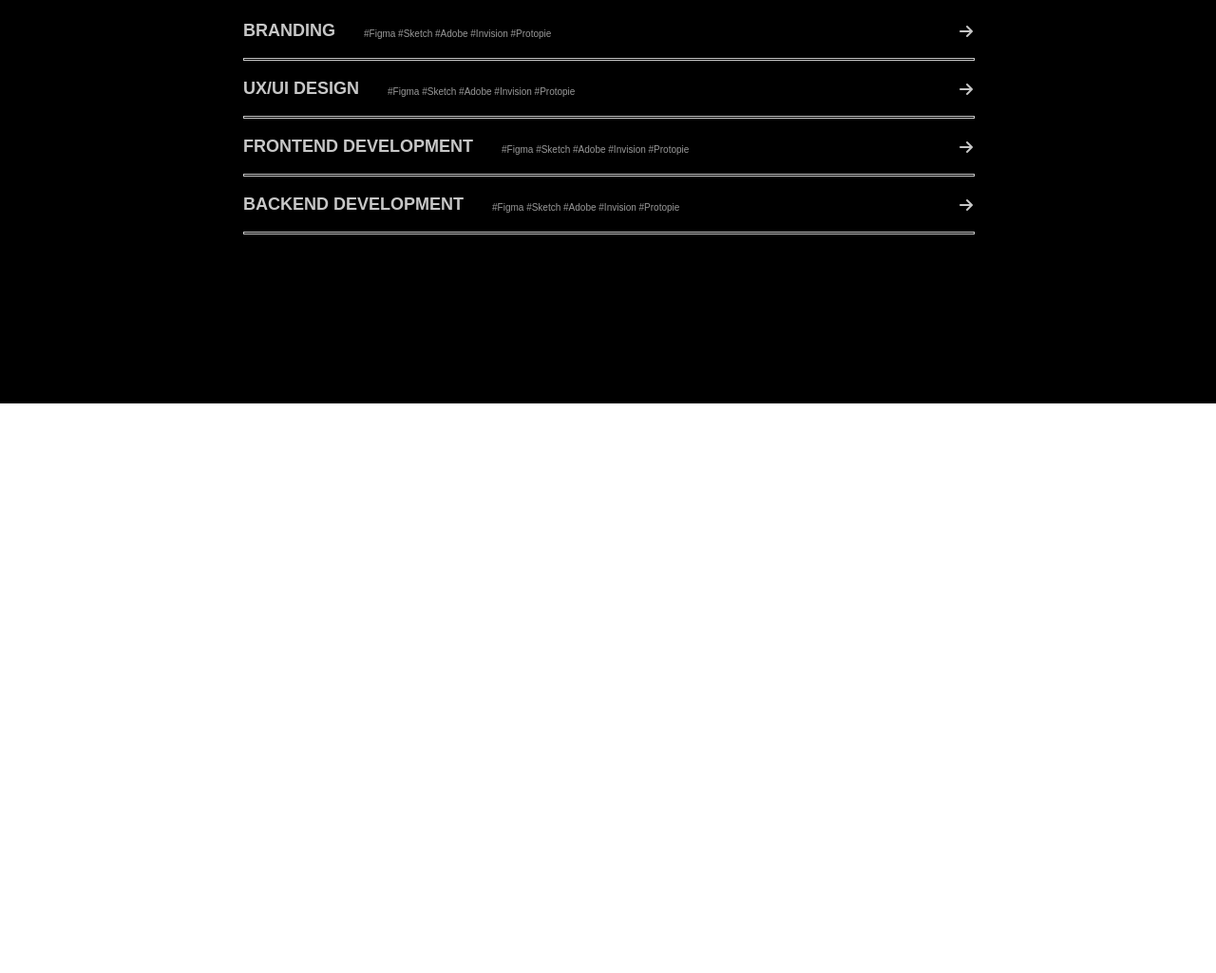
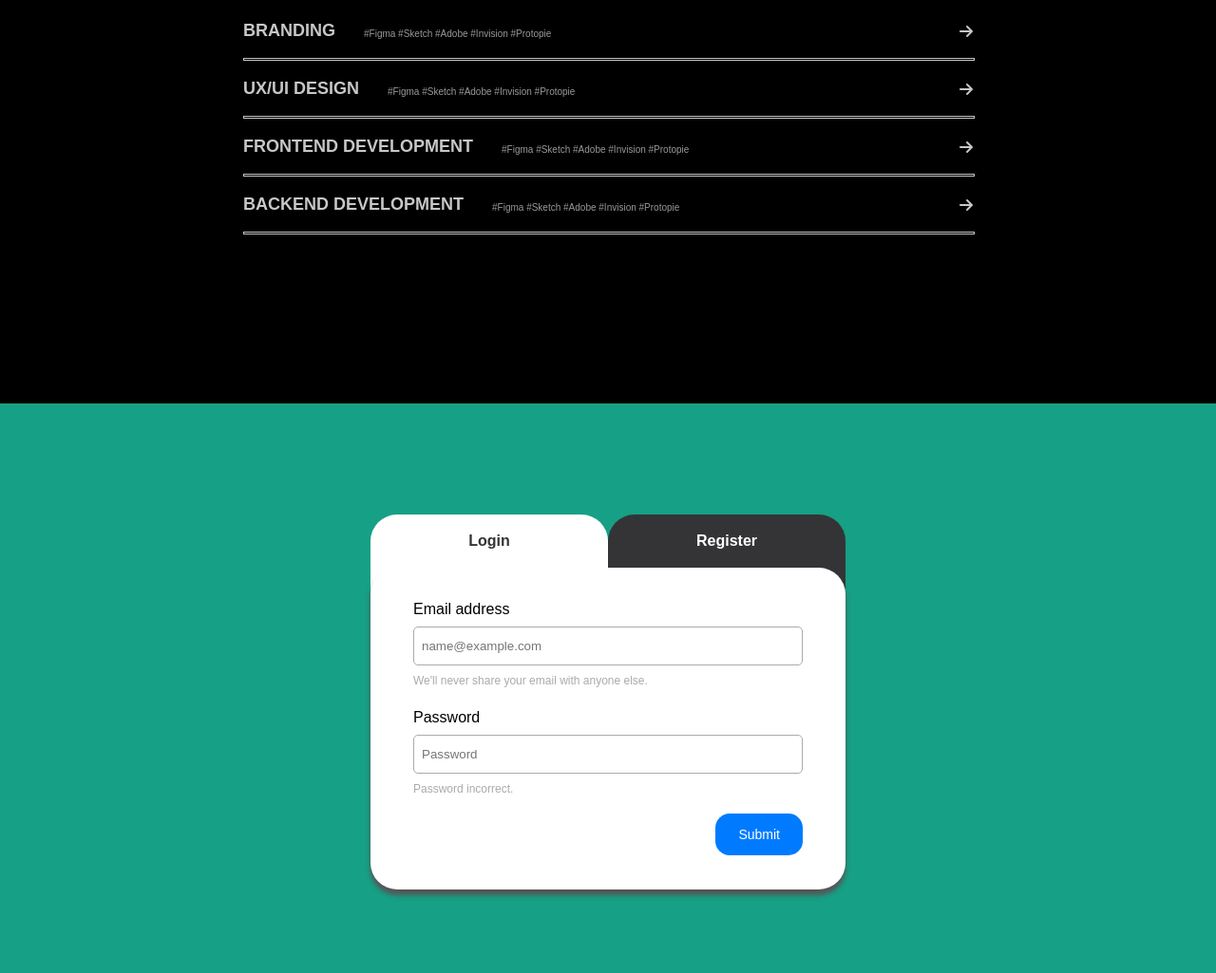
Before and after one commit to hunimoda/bootstrap-components-clone, a plain HTML site: page index.html in a window 1280 px wide. Shown: the part 1575-2600 px from the top of the page at 95% size. Before the commit the page ends 2000 px from the top, so only its background shows below. Drawn offline with Linux system fonts and the light colour scheme.

Commit message:
2. tab with css animation

```diff
--- /dev/null
+++ b/css/components/tab.css
@@ -0,0 +1,106 @@
+.tab-two__background {
+  width: 100%;
+  height: 600px;
+  background-color: #16a085;
+  display: flex;
+  justify-content: center;
+  align-items: center;
+}
+
+.tab-two {
+  width: 500px;
+}
+
+.tab-two__links ul {
+  display: flex;
+}
+
+.tab-two__links ul li {
+  width: 50%;
+  background-color: var(--tab-black);
+  color: #fff;
+  text-align: center;
+  padding: 20px 0 calc(var(--tab-border-radius) + 20px);
+  border-radius: var(--tab-border-radius) var(--tab-border-radius) 0 0;
+  font-weight: bold;
+  position: relative;
+  top: var(--tab-border-radius);
+  z-index: 0;
+  transition: 0.8s;
+}
+
+.tab-two__links ul li:hover {
+  cursor: pointer;
+}
+
+.tab-two__links ul li.active {
+  background-color: #fff;
+  color: var(--tab-black);
+}
+
+@keyframes formFadeInUp {
+  from {
+    transform: translateY(20px);
+    opacity: 0;
+  }
+  to {
+    transform: none;
+    opacity: 1;
+  }
+}
+
+.tab-two__content form {
+  overflow: hidden;
+  height: 0;
+}
+
+.tab-two__content form.active {
+  height: min-content;
+  animation: formFadeInUp 0.5s ease-out;
+}
+
+.tab-two__content form > div {
+  display: flex;
+  flex-direction: column;
+}
+
+.tab-two__content form > div:nth-child(n + 2) {
+  margin-top: 25px;
+}
+
+.tab-two__content {
+  background-color: #fff;
+  padding: 36px 45px;
+  border-radius: var(--tab-border-radius);
+  position: relative;
+  z-index: 1;
+  box-shadow: 0 6px 5px #555;
+}
+
+.tab-two__content input {
+  margin: 10px 0;
+  padding: 12px 8px;
+  border-radius: 5px;
+  border: 1px solid #aaa;
+}
+
+.tab-two__content p {
+  font-size: 12px;
+  color: #aaa;
+}
+
+.tab-two__content button {
+  font-size: 14px;
+  color: #fff;
+  background-color: #007bff;
+  border: none;
+  border-radius: 15px;
+  padding: 14px 24px;
+  margin-top: 20px;
+  float: right;
+}
+
+.tab-two__content button:hover {
+  background-color: #005bff;
+  cursor: pointer;
+}
--- a/css/variable.css
+++ b/css/variable.css
@@ -2,4 +2,6 @@
   /* accordion */
   --accordion-border: 1px solid #aaa;
   --accordion-padding: 10px;
+  --tab-black: #343436;
+  --tab-border-radius: 28px;
 }
--- a/index.html
+++ b/index.html
@@ -182,8 +182,55 @@
         <div class="horizontal-bar"></div>
       </div>
     </div>
+
+    <!-- tab links -->
+    <div class="tab-two__background">
+      <div class="tab-two">
+        <nav class="tab-two__links">
+          <ul>
+            <li id="login" class="active">Login</li>
+            <li id="register">Register</li>
+          </ul>
+        </nav>
+        <div class="tab-two__content">
+          <form id="login-tab" class="active">
+            <div class="login-tab__email">
+              <label for="email">Email address</label>
+              <input id="email" type="text" placeholder="name@example.com" />
+              <p>We'll never share your email with anyone else.</p>
+            </div>
+            <div class="login-tab__password">
+              <label for="password">Password</label>
+              <input id="password" type="password" placeholder="Password" />
+              <p>Password incorrect.</p>
+            </div>
+            <button>Submit</button>
+          </form>
+          <form id="register-tab">
+            <div class="register-tab__full-name">
+              <label for="full-name">Full Name</label>
+              <input id="full-name" type="text" placeholder="Full Name" />
+              <p>We'll never share your email with anyone else.</p>
+            </div>
+            <div class="register-tab__username">
+              <label for="username">Username</label>
+              <input id="username" type="text" placeholder="Username" />
+              <p>We'll never share your email with anyone else.</p>
+            </div>
+            <div class="register-tab__password">
+              <label for="password">Password</label>
+              <input id="password" type="password" placeholder="Password" />
+              <p>Password incorrect.</p>
+            </div>
+            <button>Submit</button>
+          </form>
+        </div>
+      </div>
+    </div>
+
     <!-- component scripts -->
     <script src="js/accordion.js"></script>
+    <script src="js/tab.js"></script>
 
     <!-- fontawesome -->
     <script
--- /dev/null
+++ b/js/tab.js
@@ -0,0 +1,24 @@
+// constants
+const ACTIVE = 'active';
+
+function onTabLinkClick(event) {
+    const tabLinkLi = event.target;
+    const tabLinkLis = tabLinkLi.parentElement.querySelectorAll('li');
+    for (let i = 0; i < tabLinkLis.length; i++)
+        tabLinkLis[i].classList.remove(ACTIVE);
+
+    const tabContentForm = document.getElementById(event.target.id + '-tab');
+    const tabContentForms = tabContentForm.parentElement.querySelectorAll('form');
+    for (let i = 0; i < tabContentForms.length; i++)
+        tabContentForms[i].classList.remove(ACTIVE);
+
+    tabLinkLi.classList.add(ACTIVE);
+    tabContentForm.classList.add(ACTIVE);
+}
+
+function mainApp() {
+    const tabLinks = document.querySelectorAll('nav.tab-two__links ul li');
+    for (let i = 0; i < tabLinks.length; i++)
+        tabLinks[i].addEventListener('click', onTabLinkClick);
+}
+mainApp();
--- a/style.css
+++ b/style.css
@@ -6,3 +6,4 @@
 
 /* import css for each components */
 @import "css/components/accordion.css";
+@import "css/components/tab.css";
```
